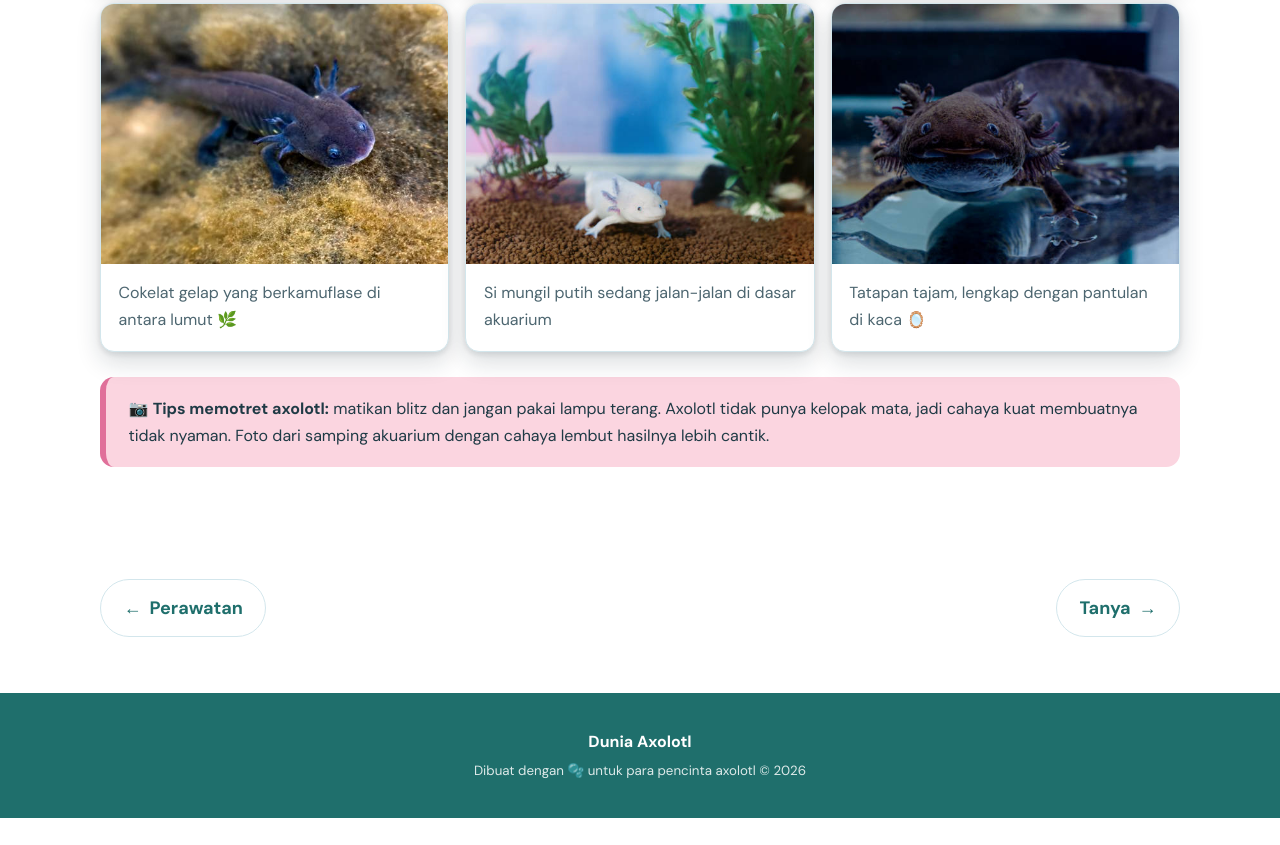
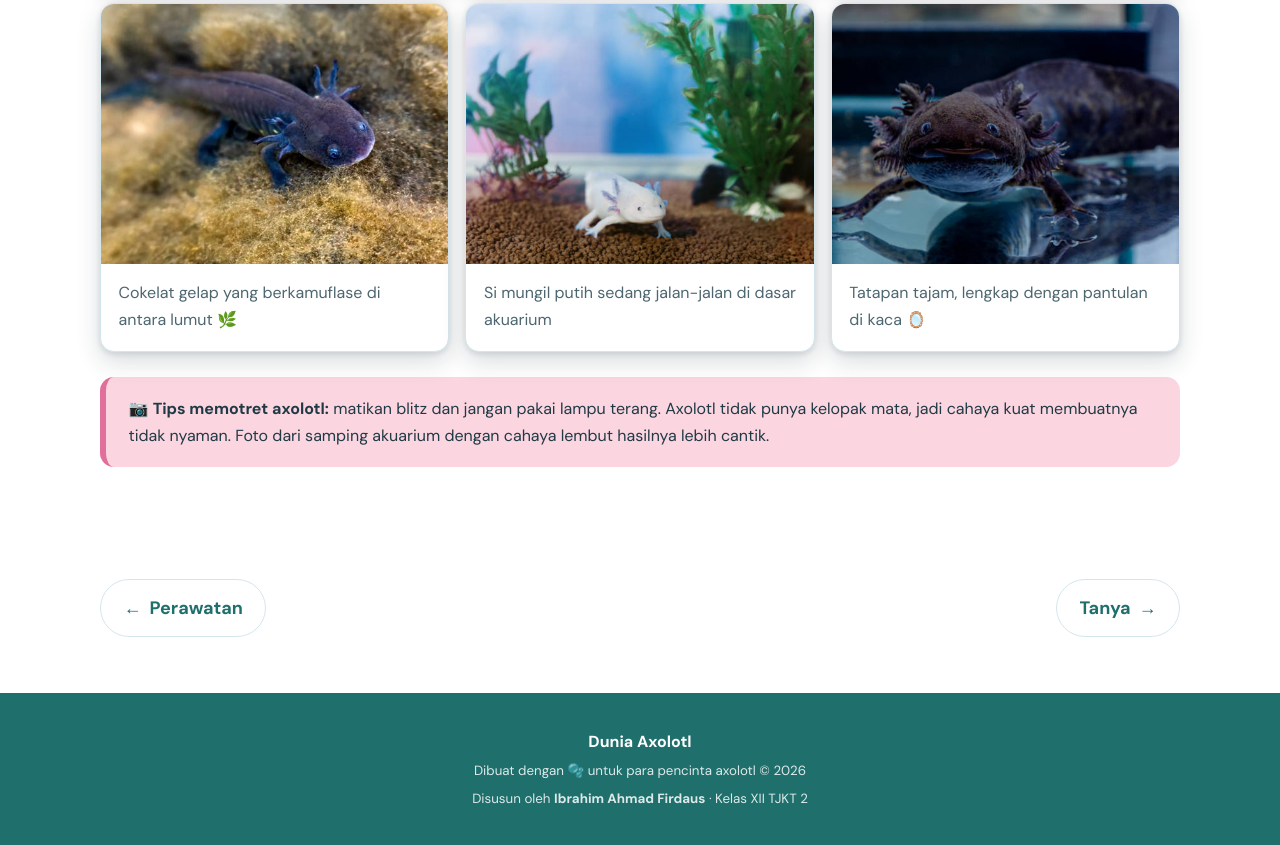
Before and after one commit to Kizura124/Kenal-Axolot-, a plain HTML site: page galeri.html in a window 1280 px wide. Shown: the part 710-1555 px from the top of the page. Before the commit the page ends 1528 px from the top, so only its background shows below. Drawn offline with Linux system fonts and the light colour scheme.

Commit message:
galeri.html

```diff
--- a/galeri.html
+++ b/galeri.html
@@ -125,10 +125,11 @@
   </div>
 
   <!-- ===== FOOTER ===== -->
-  <footer>
-    <strong>Dunia Axolotl</strong>
-    <small>Dibuat dengan 🫧 untuk para pencinta axolotl &copy; <span id="tahun"></span></small>
-  </footer>
+    <footer>
+  <strong>Dunia Axolotl</strong>
+  <small>Dibuat dengan 🫧 untuk para pencinta axolotl &copy; <span id="tahun"></span></small>
+  <small class="pembuat">Disusun oleh <strong>Ibrahim Ahmad Firdaus</strong> · Kelas XII TJKT 2</small>
+    </footer>
 
   <!-- Tombol kembali ke atas (muncul setelah halaman di-scroll) -->
   <button class="to-top" id="toTop" type="button" aria-label="Kembali ke atas">
```
